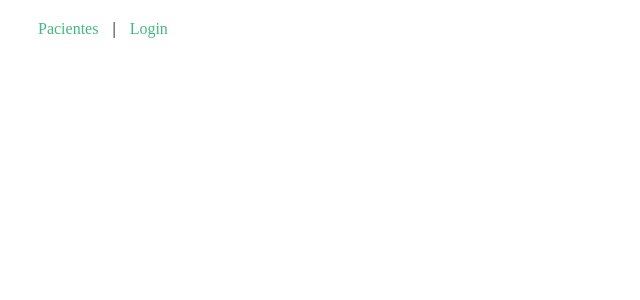
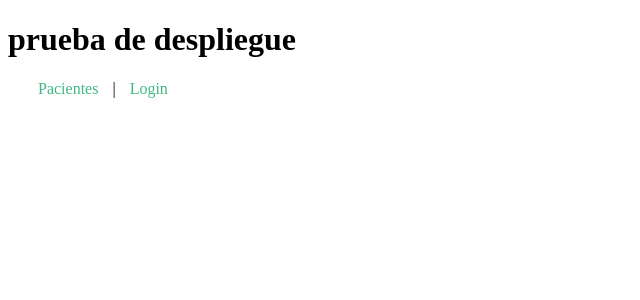
Before and after one commit to JeremySantana99/ArqSoftware_SonarQube, a Vue app: page / in a window 1280 px wide. Before the commit this address had no page. Shown: the top 300 px of the page, without its empty margins (0-640 px from the left). Built offline with nearby package versions, Linux system fonts and the light colour scheme.

Commit message:
prueba de despliegue

```diff
--- a/src/App.vue
+++ b/src/App.vue
@@ -1,5 +1,6 @@
 <template>
   <div id="app">
+    <h1> prueba de despliegue</h1>
     <header>
       <nav>
         <RouterLink to="/pacientes">Pacientes</RouterLink> |
```
